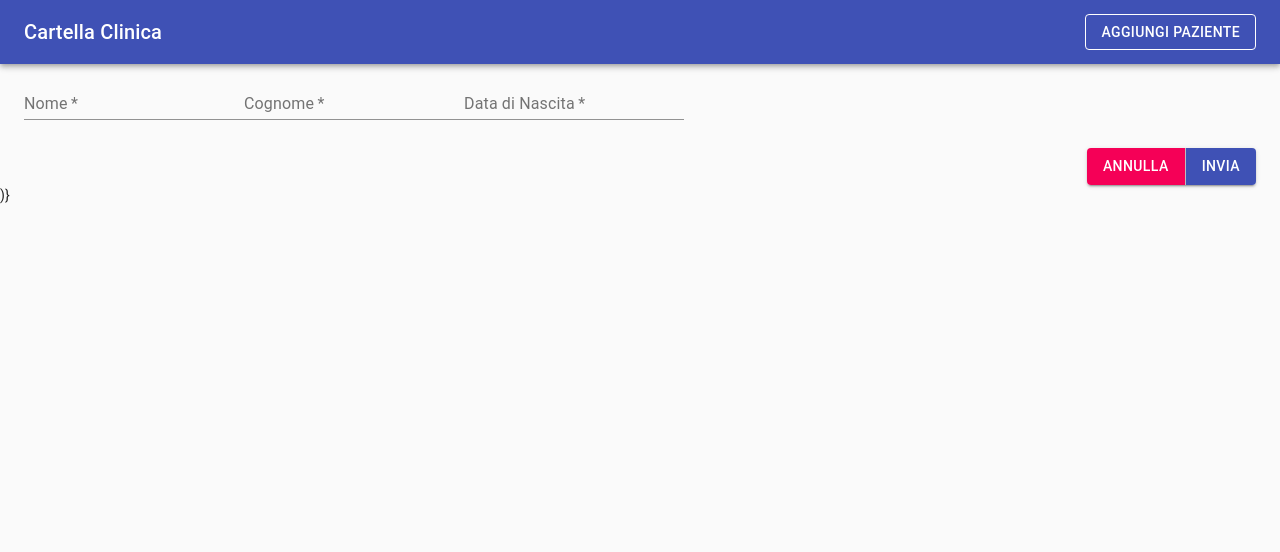
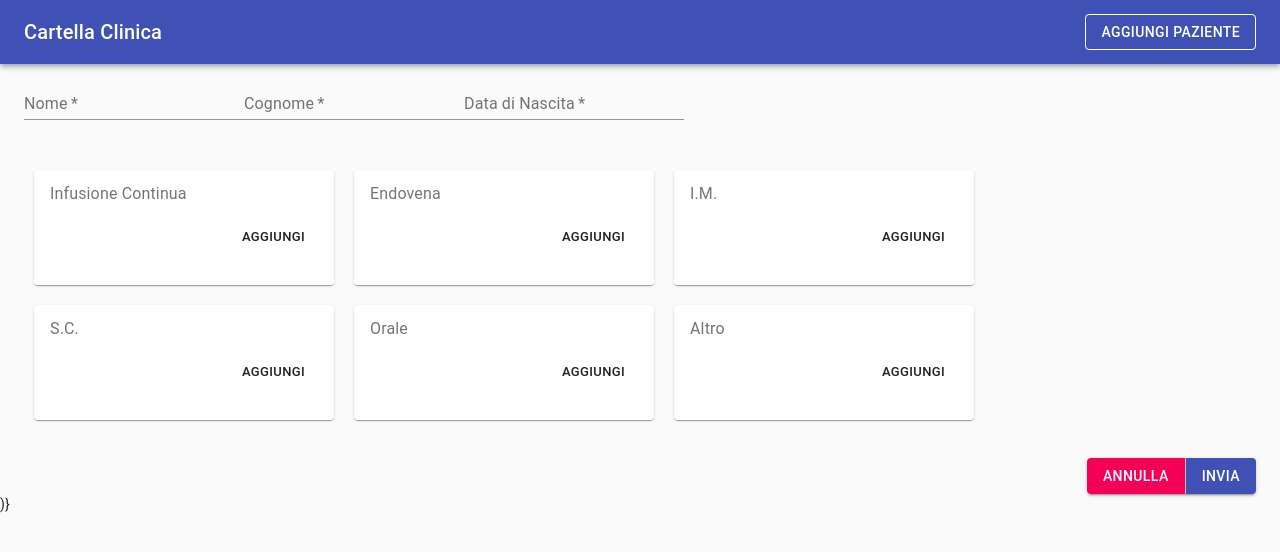
Before and after one commit to Pasqat/cartella-clinica, a React (Create React App) app: page /newpatient in a window 1280 px wide. Shown: the top 552 px of the page. Built offline with nearby package versions, Linux system fonts and the light colour scheme.

Commit message:
AdministrationsFieldArray refactored with react-hook-form

```diff
--- a/src/components/AddPatientForm/AddPatientForm.js
+++ b/src/components/AddPatientForm/AddPatientForm.js
@@ -2,10 +2,7 @@ import React from "react";
 import { useState } from "react";
 
 import DateFnsUtils from "@date-io/date-fns";
-import {
-  MuiPickersUtilsProvider,
-  DatePicker,
-} from "@material-ui/pickers";
+import { MuiPickersUtilsProvider, DatePicker } from "@material-ui/pickers";
 
 import { Link } from "react-router-dom";
 
@@ -20,16 +17,17 @@ import {
   Grid,
   TextField,
 } from "@material-ui/core";
+import AdministrationsFieldArray from "../AdministrationFieldArray/AdministrationsFieldArray";
 
 // import AdministrationFieldArray from "../AdministrationFieldArray/AdministrationsFieldArray";
 
 const AddPatientForm = () => {
-  const { register, handleSubmit, control } = useForm();
+  const { register, handleSubmit, control, getValues, setValue } = useForm();
   const [isSubmitting, setSubmitting] = useState(false);
 
   const initialValues = {
-    birthDate: null
-  }
+    birthDate: null,
+  };
 
   const onSubmit = (data) => {
     setSubmitting(true);
@@ -74,38 +72,38 @@ const AddPatientForm = () => {
             />
             {console.log(control)}
           </Box>
-          {/* <Box display="flex" flexGrow={1} marginTop={5} flexWrap="wrap">
-                <AdministrationFieldArray
+          <Box display="flex" flexGrow={1} marginTop={5} flexWrap="wrap">
+            <AdministrationsFieldArray
+              {...{ control, register, getValues, setValue }}
               name="continuousInfusion"
               label="Infusione Continua"
-                  values={values}
             />
-                <AdministrationFieldArray
+            <AdministrationsFieldArray
+              {...{ control, register, getValues, setValue }}
               name="intravenous"
               label="Endovena"
-                  values={values}
             />
-                <AdministrationFieldArray
+            <AdministrationsFieldArray
+              {...{ control, register, getValues, setValue }}
               name="iM"
               label="I.M."
-                  values={values}
             />
-                <AdministrationFieldArray
+            <AdministrationsFieldArray
+              {...{ control, register, getValues, setValue }}
               name="sC"
               label="S.C."
-                  values={values}
             />
-                <AdministrationFieldArray
+            <AdministrationsFieldArray
+              {...{ control, register, getValues, setValue }}
               name="oral"
               label="Orale"
-                  values={values}
             />
-                <AdministrationFieldArray
+            <AdministrationsFieldArray
+              {...{ control, register, getValues, setValue }}
               name="other"
               label="Altro"
-                  values={values}
             />
-              </Box> */}
+          </Box>
           <Box display="flex" flexGrow={1} paddingTop={1}></Box>
           <br />
           <Grid container alignItems="center" justify="flex-end">
@@ -130,6 +128,7 @@ const AddPatientForm = () => {
             </ButtonGroup>
           </Grid>
         </Container>
+        <div>{register}</div>
       </form>
       )}
     </MuiPickersUtilsProvider>
--- a/src/components/AdministrationFieldArray/AdministrationsFieldArray.js
+++ b/src/components/AdministrationFieldArray/AdministrationsFieldArray.js
@@ -6,6 +6,7 @@ import CardActions from "@material-ui/core/CardActions";
 import CardContent from "@material-ui/core/CardContent";
 import Button from "@material-ui/core/Button";
 
+import { useFieldArray } from "react-hook-form";
 
 const useStyles = makeStyles({
   root: {
@@ -23,28 +24,38 @@ const useStyles = makeStyles({
   },
 });
 
-const AdministrationsFieldArray = ({ values, label, name }) => {
+const AdministrationsFieldArray = ({
+  values,
+  label,
+  name,
+  control,
+  register,
+  setValue,
+  getValue,
+}) => {
   const classes = useStyles();
+  const { fields, append, remove } = useFieldArray({
+    control,
+    name: "test",
+  });
 
   return (
     <Card className={classes.root}>
-      <FieldArray name={name} key={name}>
-        {(arrayHelpers) => (
-          <CardContent >
+      <CardContent>
         <InputLabel className={classes.pos}>{label}</InputLabel>
 
-            {values[name].map((item, index) => (
-              <div key={index}>
+        {fields.map((item, index) => (
+          <div key={item.id}>
             {console.log(name, item, index)}
-                <Field
-                  name={`${name}.${index}`}
-                  component={TextField}
+            <TextField
+              name={`${name}[${index}].name`}
+              inputRef={register}
               type="text"
             />
             <Button
               type="button"
               color="secondary"
-                  onClick={() => arrayHelpers.remove(index)} // * remove the item
+              onClick={() => remove(index)} // * remove the item
             >
               -
             </Button>
@@ -54,14 +65,12 @@ const AdministrationsFieldArray = ({ values, label, name }) => {
           <Button
             className={classes.button}
             size="small"
-                onClick={() => arrayHelpers.push("")} // * insert empty string
+            onClick={() => append({name: append})} // * insert empty string
           >
             Aggiungi
           </Button>
         </CardActions>
       </CardContent>
-        )}
-      </FieldArray>
     </Card>
   );
   // return(
--- a/src/data.js
+++ b/src/data.js
@@ -21,10 +21,12 @@ export const test = [
     firstName: "Pasquale",
     lastName: "Matarrese",
     birthDay: "1987-05-05T16:38:00.000Z",
+    out: {},
     continuousInfusion: [
       {
         name: "propofol 1%",
         signedBy: "AP",
+        intake: {},
         8: false,
         12: true,
         16: false,
```
Lines whose indentation alone changed are shown as unchanged.
